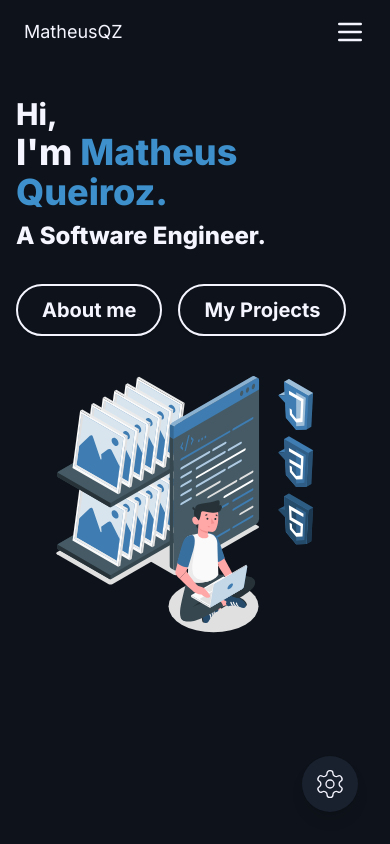
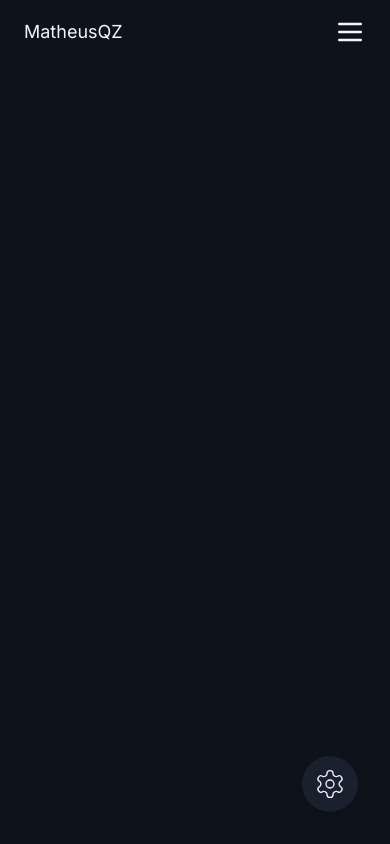
Before and after one commit to Mats057/portfolio, a React (Vite) app: page /about in a window 390 px wide. Built offline with nearby package versions, Linux system fonts and the light colour scheme.

Commit message:
feature: menu

```diff
--- a/package.json
+++ b/package.json
@@ -22,6 +22,7 @@
     "react": "^18.3.1",
     "react-dom": "^18.3.1",
     "react-i18next": "^15.0.2",
+    "react-router-dom": "^6.26.2",
     "tailwind-merge": "^2.5.2"
   },
   "devDependencies": {
--- a/src/App.jsx
+++ b/src/App.jsx
@@ -1,43 +1,18 @@
-import { Trans, useTranslation } from "react-i18next";
-import "./App.css";
 import "./i18n";
 import { ThemeProvider } from "@/components/ui/theme-provider";
+import { Header } from "./components/header";
+import { Outlet } from "react-router-dom";
 import { SettingsMenu } from "./components/settings-menu";
-import { Header } from "./components/header";
-import ImgTest from "./assets/img-test.svg";
-import { Button } from "./components/ui/button";
 
 function App() {
-  const [t] = useTranslation();
+
 
   return (
     <ThemeProvider defaultTheme="dark">
       <div className="bg-background dark:text-card-foreground min-h-svh">
         <Header />
-        <main className="flex flex-col items-center justify-center">
-          <section className="flex flex-col md:flex-row w-full items-center justify-center px-4 mt-8 md:mt-4">
-            <div className="text-primary font-extrabold">
-              <h3 className="text-3xl md:text-5xl">{t("hi")}</h3>
-              <h1 className="text-4xl md:text-6xl">
-                <Trans i18nKey="main">
-                  I&apos;m
-                  <span className="text-secondary">Matheus Queiroz.</span>
-                </Trans>
-              </h1>
-              <h2 className="text-2xl mt-2 md:text-4xl">{t("cargo")}</h2>
-              <div className="flex gap-4 w-full mt-8">
-                <Button className="p-6 rounded-full font-bold bg-transparent border-2 hover:bg-secondary hover:border-secondary border-accent-foreground text-accent-foreground hover:text-accent text-xl">
-                  {t("about")}
-                </Button>
-                <Button className="p-6  rounded-full font-bold bg-transparent border-2 hover:bg-secondary hover:border-secondary border-accent-foreground hover:text-accent text-accent-foreground text-xl">
-                  {t("projects")}
-                </Button>
-              </div>
-            </div>
-            <img src={ImgTest} alt="Ilustração" className="p-4 pb-0 mr-4 md:w-1/3 md:mt-12 md:ml-12" />
-          </section>
-          <SettingsMenu />
-        </main>
+        <Outlet />
+        <SettingsMenu />
       </div>
     </ThemeProvider>
   );
--- a/src/components/header.jsx
+++ b/src/components/header.jsx
@@ -1,10 +1,39 @@
-import { Menu } from "lucide-react";
+import { useState } from "react";
+import { Menu, X } from "lucide-react";
+//import { NavLink } from "react-router-dom";
+import { useTranslation } from "react-i18next";
+import { NavLink } from "react-router-dom";
 
 export const Header = () => {
+    const [t] = useTranslation();
+    const [isOpen, setIsOpen] = useState(false);
+
+    const toggleMenu = () => {
+        setIsOpen(!isOpen);
+    };
+
     return (
         <header className="bg-transparent text-white p-4 px-6 flex w-full justify-between items-center">
             <h1 className="text-lg text-accent-foreground">MatheusQZ</h1>
-            <Menu className="text-accent-foreground size-8" />
+            <div className="relative w-8 h-8 cursor-pointer" onClick={toggleMenu}>
+                {isOpen ? (
+                    <X className="text-accent-foreground w-8 h-8" />
+                ) : (
+                    <Menu className="text-accent-foreground w-8 h-8" />
+                )}
+            </div>
+
+            {/* Menu dropdown */}
+            <div
+                className={`absolute top-16 right-0 bg-background w-screen h-[calc(100svh-64px)] flex flex-col items-center text-center justify-center transition-transform duration-500 ease-in-out ${isOpen ? 'clip-open' : 'clip-close'}`}
+            >
+                <nav className="flex text-2xl text-accent-foreground flex-col space-y-4 -mt-24 md:text-4xl">
+                    <NavLink to="/" className="hover:opacity-80" onClick={toggleMenu}>{t("home")}</NavLink>
+                    <NavLink to="/about" className="hover:opacity-80" onClick={toggleMenu}>{t("about")}</NavLink>
+                    <NavLink to="/projects" className="hover:opacity-80" onClick={toggleMenu}>{t("projects")}</NavLink>
+                    <NavLink to="/contact" className="hover:opacity-80" onClick={toggleMenu}>{t("contact")}</NavLink>
+                </nav>
+            </div>
         </header>
     );
-    }
+};
--- a/src/i18n.js
+++ b/src/i18n.js
@@ -11,6 +11,8 @@ i18n.use(LanguageDetector).use(initReactI18next).init({
             cargo: "A Software Engineer.",
             about: "About me",
             projects: "My Projects",
+            home: "Home",
+            contact: "Contact"
         },
         },
         pt: {
@@ -20,6 +22,8 @@ i18n.use(LanguageDetector).use(initReactI18next).init({
             cargo: "Um Engenheiro de Software.",
             about: "Sobre mim",
             projects: "Meus Projetos",
+            home: "Página Inicial",
+            contact: "Entrar em contato"
         },
         },
     },
--- a/src/index.css
+++ b/src/index.css
@@ -66,3 +66,29 @@
     --chart-5: 340 75% 55%;
   }
 }
+
+@keyframes clipOpen {
+  0% {
+      clip-path: circle(0% at 100% 0%);
+  }
+  100% {
+      clip-path: circle(150% at 50% 50%);
+  }
+}
+
+@keyframes clipClose {
+  0% {
+      clip-path: circle(150% at 50% 50%);
+  }
+  100% {
+      clip-path: circle(0% at 100% 0%);
+  }
+}
+
+.clip-open {
+  animation: clipOpen 0.5s ease-in-out forwards;
+}
+
+.clip-close {
+  animation: clipClose 0.5s ease-in-out forwards;
+}
--- a/src/main.jsx
+++ b/src/main.jsx
@@ -2,9 +2,43 @@ import { StrictMode } from 'react'
 import { createRoot } from 'react-dom/client'
 import App from './App.jsx'
 import './index.css'
+import { createBrowserRouter, RouterProvider } from 'react-router-dom'
+import Home from './pages/Home.jsx'
+import Sobre from './pages/Sobre.jsx'
+import Contato from './pages/Contato.jsx'
+import Projetos from './pages/Projetos.jsx'
+
+const router = createBrowserRouter([
+  {
+    path: '/',
+    element: <App />,
+    children: [
+      {
+        index: true,
+        element: <Home />
+      },
+      {
+        path: '/about',
+        element: <Sobre />
+      },
+      {
+        path: '/contact',
+        element: <Contato />
+      },
+      {
+        path: '/projects',
+        element: <Projetos />
+      }
+    ]
+  },
+  {
+    path: '*',
+    element: <h1>Página não encontrada</h1>
+  }
+])
 
 createRoot(document.getElementById('root')).render(
   <StrictMode>
-    <App />
+    <RouterProvider router={router} />
   </StrictMode>,
 )
--- /dev/null
+++ b/src/pages/Contato.jsx
@@ -0,0 +1,12 @@
+import { useTranslation } from "react-i18next";
+
+function Contato(){
+    const [t] = useTranslation();
+
+    return (
+        <main className="flex flex-col items-center justify-center">
+        </main>
+    )
+}
+
+export default Contato
--- /dev/null
+++ b/src/pages/Home.jsx
@@ -0,0 +1,36 @@
+import { Trans, useTranslation } from "react-i18next";
+import { Button } from "@/components/ui/button"
+import ImgTest from "../assets/img-test.svg";
+import { Link } from "react-router-dom";
+
+function Home(){
+    const [t] = useTranslation();
+
+    return (
+        <main className="flex flex-col items-center justify-center">
+          <section className="flex flex-col md:flex-row w-full items-center justify-center px-4 mt-8 md:mt-4 select-none">
+            <div className="text-primary font-extrabold">
+              <h3 className="text-3xl md:text-5xl">{t("hi")}</h3>
+              <h1 className="text-4xl md:text-6xl">
+                <Trans i18nKey="main">
+                  I&apos;m
+                  <span className="text-secondary select-text">Matheus Queiroz.</span>
+                </Trans>
+              </h1>
+              <h2 className="text-2xl mt-2 md:text-4xl">{t("cargo")}</h2>
+              <div className="flex gap-4 w-full mt-8">
+                <Button className="p-6 rounded-full font-bold bg-transparent border-2 hover:bg-secondary hover:border-secondary border-accent-foreground text-accent-foreground hover:text-accent text-xl">
+                  <Link to='/about'>{t("about")}</Link>
+                </Button>
+                <Button className="p-6  rounded-full font-bold bg-transparent border-2 hover:bg-secondary hover:border-secondary border-accent-foreground hover:text-accent text-accent-foreground text-xl">
+                  <Link to='/projects'>{t("projects")}</Link>
+                </Button>
+              </div>
+            </div>
+            <img src={ImgTest} alt="Ilustração" className="p-4 pb-0 mr-4 md:w-1/3 md:mt-12 md:ml-12" />
+          </section>
+        </main>
+    )
+}
+
+export default Home
--- /dev/null
+++ b/src/pages/Projetos.jsx
@@ -0,0 +1,12 @@
+import { useTranslation } from "react-i18next";
+
+function Projetos(){
+    const [t] = useTranslation();
+
+    return (
+        <main className="flex flex-col items-center justify-center">
+        </main>
+    )
+}
+
+export default Projetos
--- /dev/null
+++ b/src/pages/Sobre.jsx
@@ -0,0 +1,12 @@
+import { useTranslation } from "react-i18next";
+
+function Sobre(){
+    const [t] = useTranslation();
+
+    return (
+        <main className="flex flex-col items-center justify-center">
+        </main>
+    )
+}
+
+export default Sobre
--- a/tailwind.config.js
+++ b/tailwind.config.js
@@ -75,6 +75,10 @@ export default {
         "accordion-down": "accordion-down 0.2s ease-out",
         "accordion-up": "accordion-up 0.2s ease-out",
       },
+      clipPath: {
+        'full': 'circle(100% at 50% 0)', // Forma totalmente expandida
+        'closed': 'circle(0 at 50% 0)',  // Forma completamente fechada (menu escondido)
+      },
     },
   },
   plugins: [tailwindAnimate],
```
Also changed, not shown: src/App.css (deleted), 1 other file (tests, documents, lock files or other folders).
